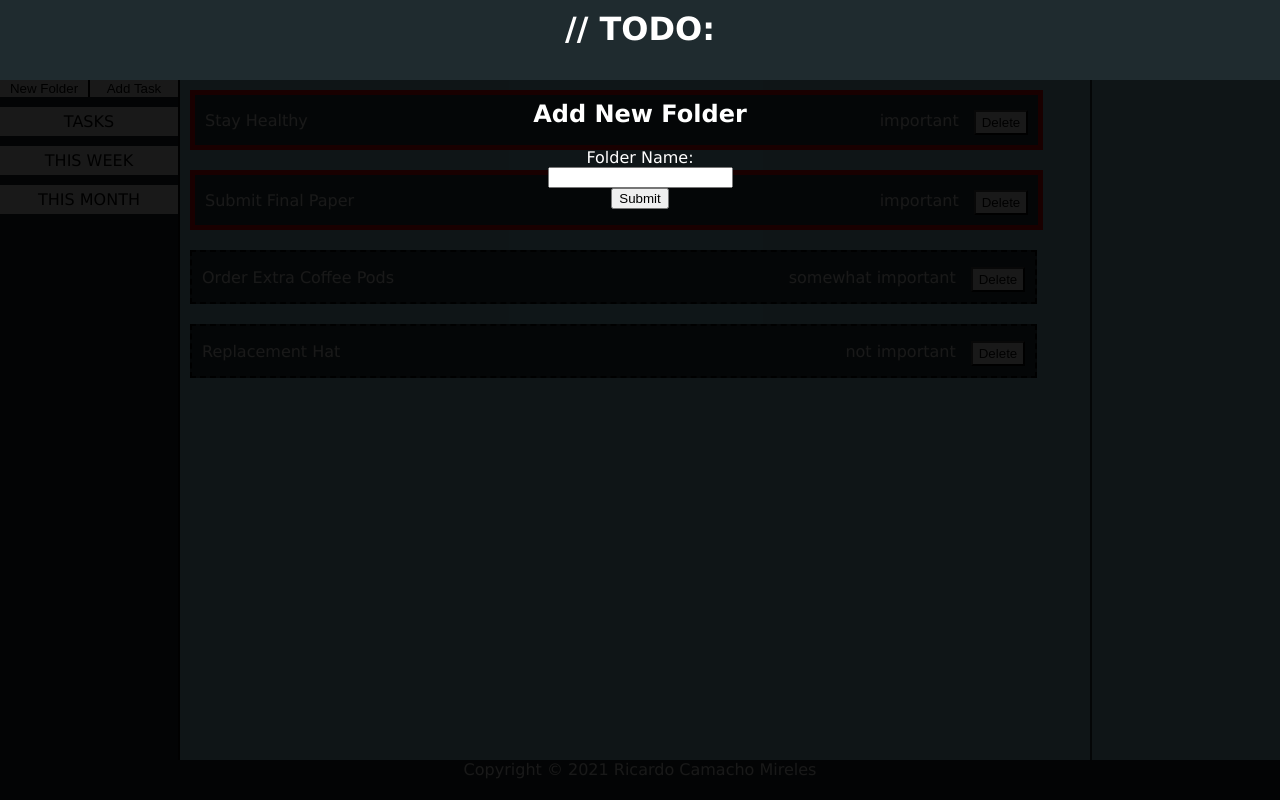
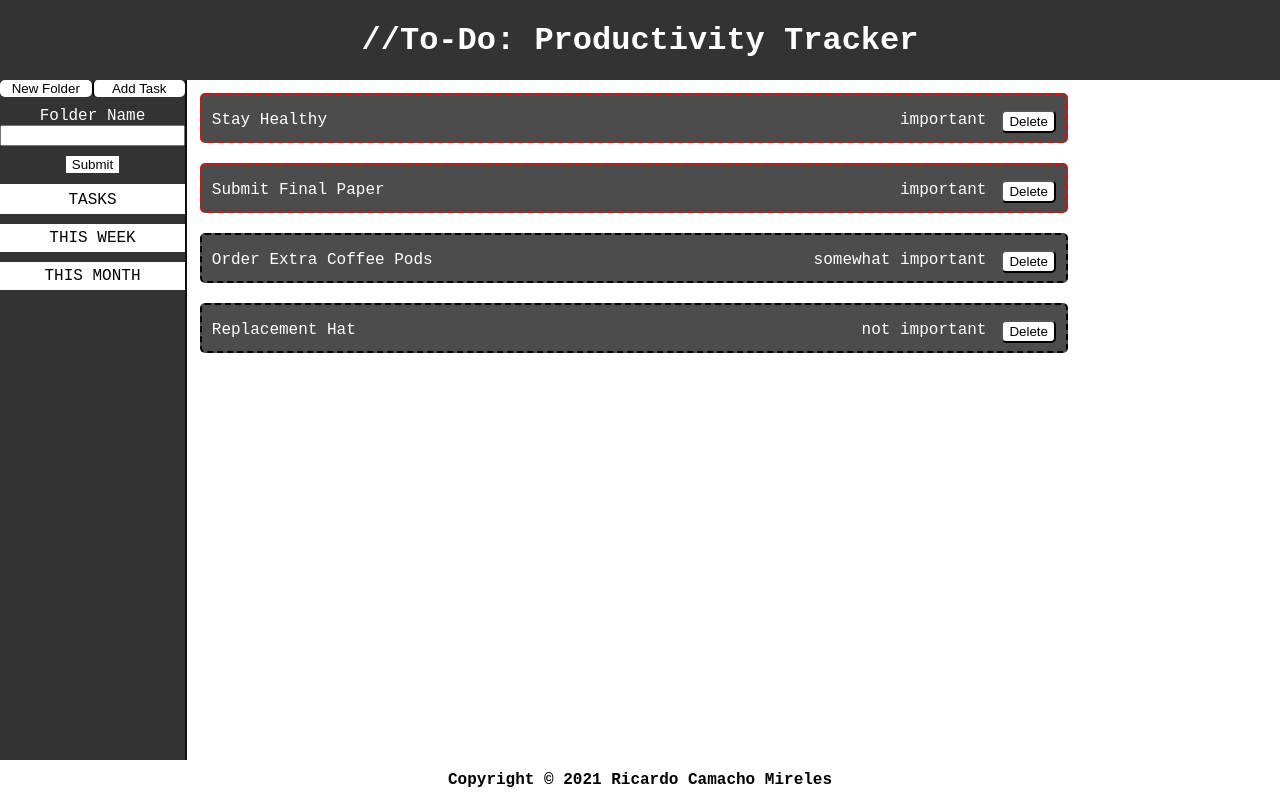
Before and after one commit to rcamach7/todo-list, a website built with webpack: page dist/index.html in a window 1280 px wide. Both pictures are taken after a click on the button "New Folder". Built offline with nearby package versions, Linux system fonts and the light colour scheme.

Commit message:
finished cleaner styling

```diff
--- a/package.json
+++ b/package.json
@@ -22,5 +22,9 @@
     "style-loader": "^3.3.1",
     "webpack": "^5.65.0",
     "webpack-cli": "^4.9.1"
+  },
+  "dependencies": {
+    "@fortawesome/fontawesome-free": "^5.15.4",
+    "@fortawesome/fontawesome-svg-core": "^1.2.36"
   }
 }
--- a/src/index.js
+++ b/src/index.js
@@ -23,8 +23,8 @@ function printSidebar() {
 // and then get's recalled anytime user selects a different folder to view.
 function displayTasks(folderName) {
 	// This clears any currently displayed tasks that was selected on the right sidebar.
-	const rightSidebar = document.getElementById("rightSidebar");
-	rightSidebar.innerHTML = "";
+	const rightSidebarInfoBox = document.getElementById("infoBox");
+	rightSidebarInfoBox.innerHTML = "";
 
 	collection.map((folder) => {
 		// If we find the folder requested we print out its task
@@ -114,7 +114,7 @@ function deleteTask(folderName, taskIndex) {
 
 // Anytime a specific task is clicked on, this function displays all of its contents on the right sidebar.
 function displayDetails(folderName, taskName) {
-	const rightSidebar = document.getElementById("rightSidebar");
+	const rightSidebar = document.getElementById("infoBox");
 	rightSidebar.innerHTML = "";
 
 	collection.map((folder) => {
@@ -126,7 +126,7 @@ function displayDetails(folderName, taskName) {
 					task.returnAll().map((key, index) => {
 						const desc = document.createElement("p");
 						desc.classList.add("detailsKeys");
-						desc.textContent = Object.keys(task)[index].toUpperCase() + ":";
+						desc.textContent = Object.keys(task)[index].toUpperCase();
 
 						const p = document.createElement("p");
 						p.classList.add("taskDetails");
@@ -220,6 +220,9 @@ btn.addEventListener("click", (e) => {
 
 	// Hides the form
 	togglePopup();
+
+	// Reset form to have default values
+	e.target.form.reset();
 });
 
 // Add new folder to our collection
@@ -231,13 +234,16 @@ newFolderBtn.addEventListener("click", (e) => {
 const submitNewFolderBtn = document.getElementById("newFolder");
 submitNewFolderBtn.addEventListener("click", (e) => {
 	e.preventDefault();
+
 	const newFolder = new TaskFolder(e.target.form.name.value);
 	collection.push(newFolder);
 
 	printSidebar();
 
+	// Reset form to have default values and remove it from being displayed
 	const form = document.getElementById("submitNewFolder");
 	displayToggle(form);
+	form.reset();
 });
 
 function displayToggle(form) {
--- a/src/style.css
+++ b/src/style.css
@@ -1,12 +1,12 @@
 html,
 body {
+	font-size: 16px;
 	margin: 0;
-   padding: 0;
+	font-family: "Courier New", serif;
 }
 
 html {
-    background-color: #9cdaed;
-    font-family: "Lucida Grande", serif;
+	/* background-color: #9cdaed; */
 	height: 100vh;
 }
 
@@ -16,23 +16,24 @@ form {
 	color: white;
 
 	display: none;
-    position: fixed;
 	width: 100%;
-    height: 100%;
-    padding-bottom: 10%;
-
-    background-color: rgba(0,0,0,0.9);
+	padding-bottom: 10px;
+	border-bottom: 2px solid white;
 }
 
-#newTask {
-    margin-top: 20px;
-    width: 250px;
+form h2 {
+	margin: 0;
+	padding: 0;
+}
+
+button {
+	border-radius: 5px;
+}
+
+.customButton {
+	margin-top: 10px;
 	background-color: #ffffff;
 	border: none;
-    color: black;
-    text-align: center;
-    text-decoration: none;
-    display: inline-block;
 	cursor: pointer;
 }
 
@@ -41,17 +42,11 @@ form {
 	color: white;
 	height: 10vh;
 
-    margin: 0;
 	background-color: rgba(0, 0, 0, 0.8);
-}
 
-.title h1 {
-    padding-top: 10px;
-    margin: 0;
-}
-
-.websiteTitle {
-    text-align: center;
+	display: flex;
+	align-items: center;
+	justify-content: center;
 }
 
 /*MAIN CONTAINER*/
@@ -71,7 +66,6 @@ form {
 }
 
 .asideContainer {
-    width: 220px;
 	flex: 1;
 
 	text-align: center;
@@ -106,7 +100,8 @@ form {
 }
 
 #sidebar p:hover {
-    background-color: #9cdaed;
+	color: white;
+	background-color: #4f4f4f;
 }
 
 /*TASKS CONTAINER*/
@@ -114,17 +109,18 @@ form {
 	display: flex;
 	flex-direction: column;
 	gap: 20px;
-    align-items: left;
 
-    width: 100%;
-    padding: 10px;
+	padding: 1%;
 
 	flex: 5;
 }
 
 /*Task CARD Styling*/
 .taskCard {
-    width: 92.5%;
+	box-sizing: border-box;
+	border-radius: 5px;
+
+	width: 100%;
 	height: 50px;
 	padding: 0 10px 0 10px;
 
@@ -152,18 +148,19 @@ form {
 	margin-top: 15px;
 	color: black;
 	background-color: white;
+
+	border-radius: 5px;
 }
 
 .importantPriority {
-    border: solid red 5px;
+	border: dashed red 2px;
 }
 
 /* Right Sidebar */
 #rightSidebar {
 	font-size: 25px;
-    padding: 5px;
+	padding: 1%;
 	flex: 1;
-    border-left: rgba(0, 0, 0, 0.7) solid 2px;
 }
 
 #rightSidebar p {
@@ -171,9 +168,13 @@ form {
 	text-align: center;
 }
 
+#infoBox {
+	border-radius: 5px;
+	background-color: rgb(250, 250, 250);
+}
+
 .modifyTaskButton {
 	width: 100%;
-    background-color: white;
 	border: none;
 	color: black;
 	text-align: center;
@@ -183,13 +184,18 @@ form {
 }
 
 .detailsKeys {
+	border-radius: 5px;
 	color: white;
-    background-color: rgba(0, 0, 0, 0.8);
+	background-color: rgba(0, 0, 0, 0.7);
 }
 
 footer {
-    color: white;
 	text-align: center;
-    background-color: rgba(0, 0, 0, 0.8);
+
+	font-weight: bolder;
+
 	height: 5vh;
+	display: flex;
+	justify-content: center;
+	align-items: center;
 }
```
Also changed, not shown: dist/index.html, dist/main.js, dist/main.js.LICENSE.txt (added), 1 other file. Lines whose indentation alone changed are shown as unchanged.
